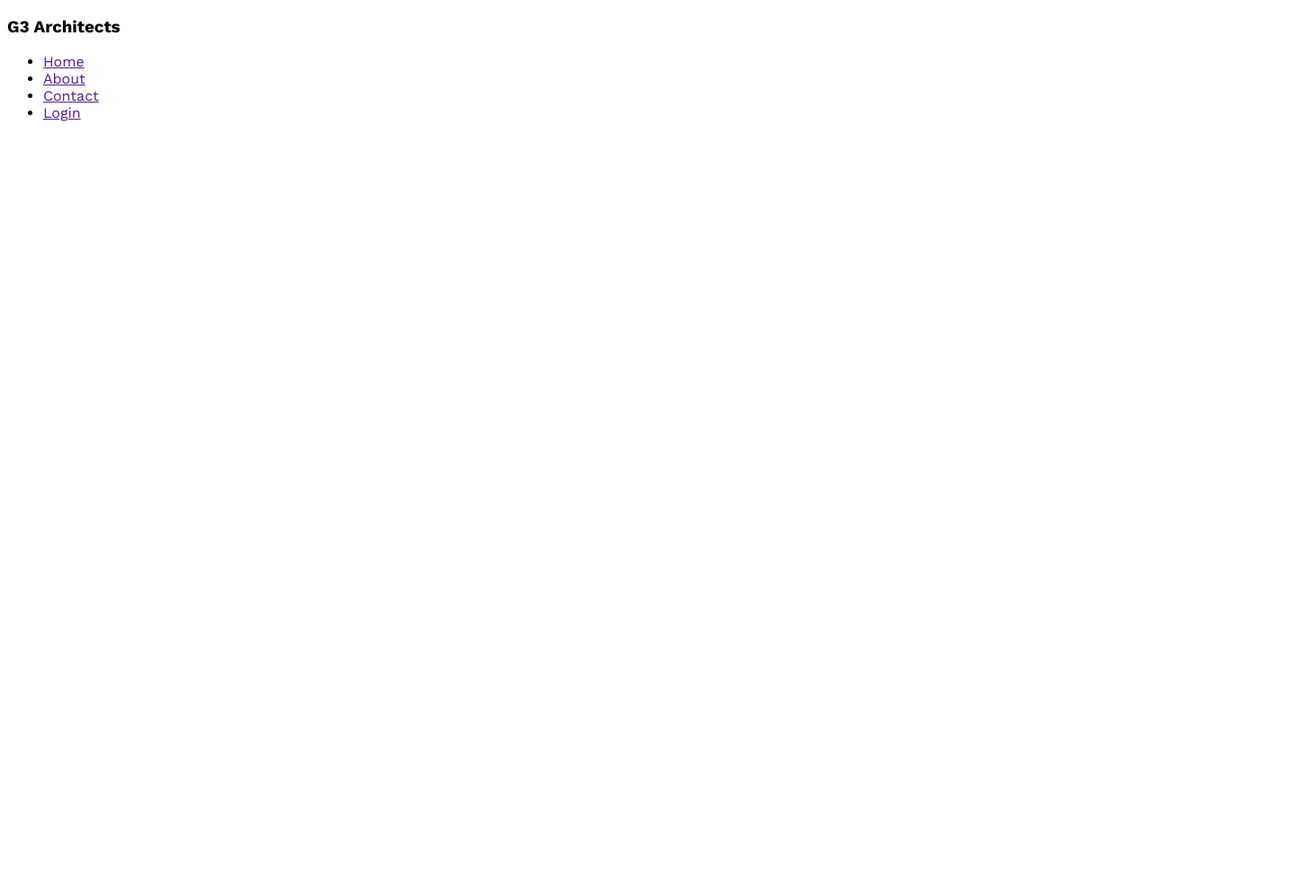
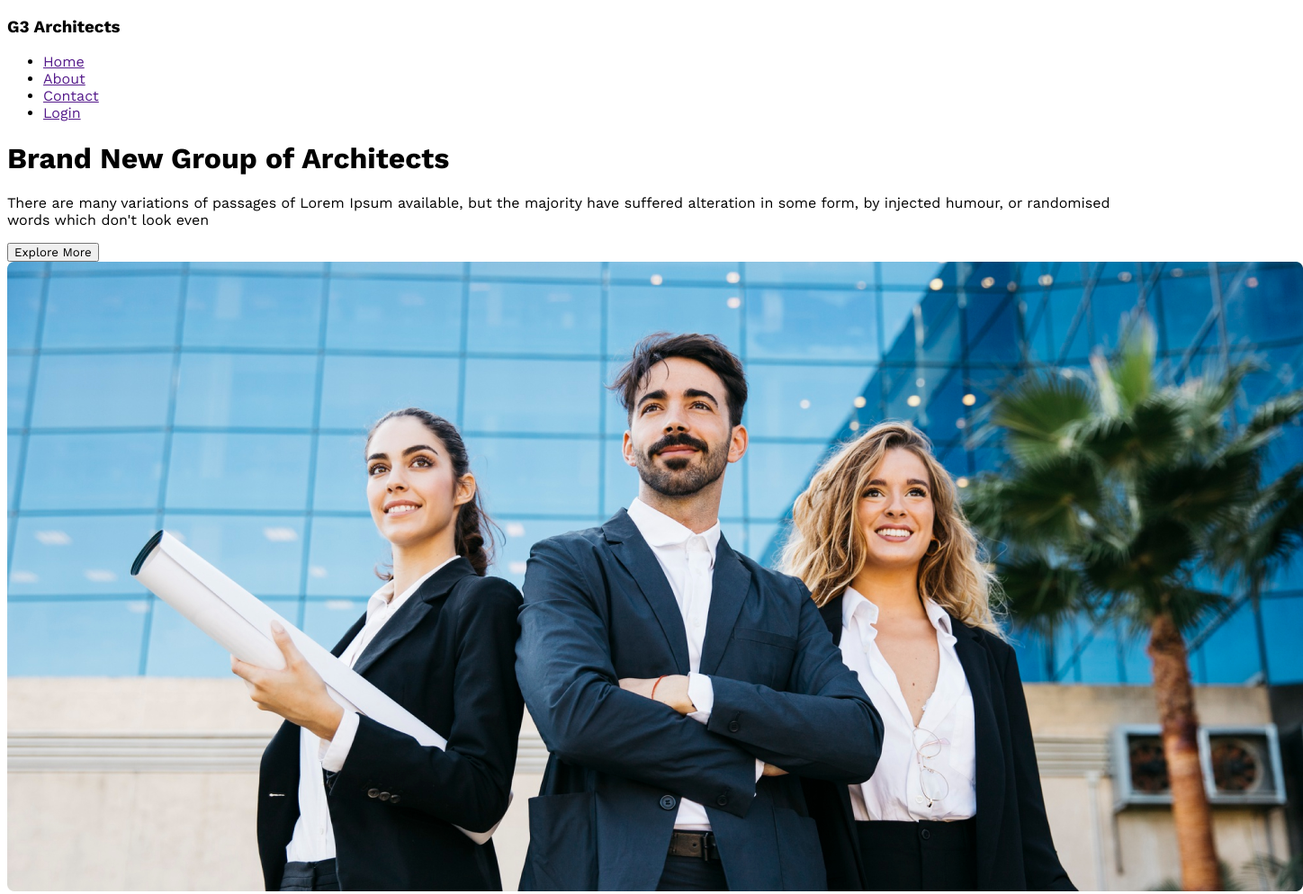
Before and after one commit to MahdiManik/g3_architects-website, a plain HTML site: page index.html in a window 1280 px wide. Shown: the whole page at 90% size, 1448 px wide, since content can reach past the window. Before the commit the page ends 800 px from the top, so only its background shows below. Drawn offline with nearby package versions, Linux system fonts and the light colour scheme.

Commit message:
end banner section

```diff
--- a/index.html
+++ b/index.html
@@ -30,7 +30,10 @@
             </div>
         </nav>
         <div class="banner">
-
+            <h1 class="banner-title">Brand New Group of Architects</h1>
+            <p class="banner-description">There are many variations of passages of Lorem Ipsum available, but the majority have suffered alteration in some form, by injected humour, or randomised words which don't look even</p>
+            <button class="btn-primary">Explore More</button>
+            <img src="./images/banner.png" alt="">
         </div>
     </header>
     <main>
```
